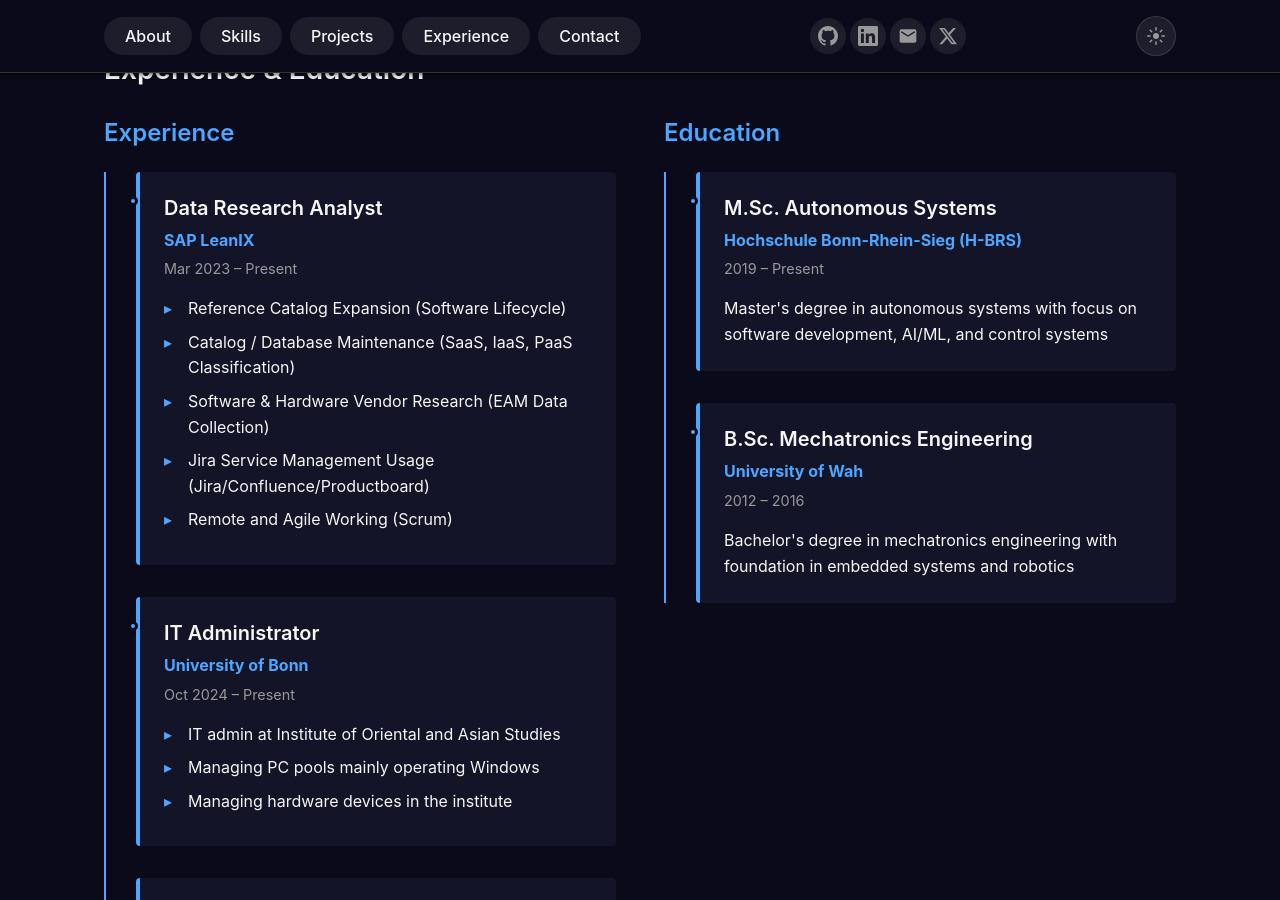
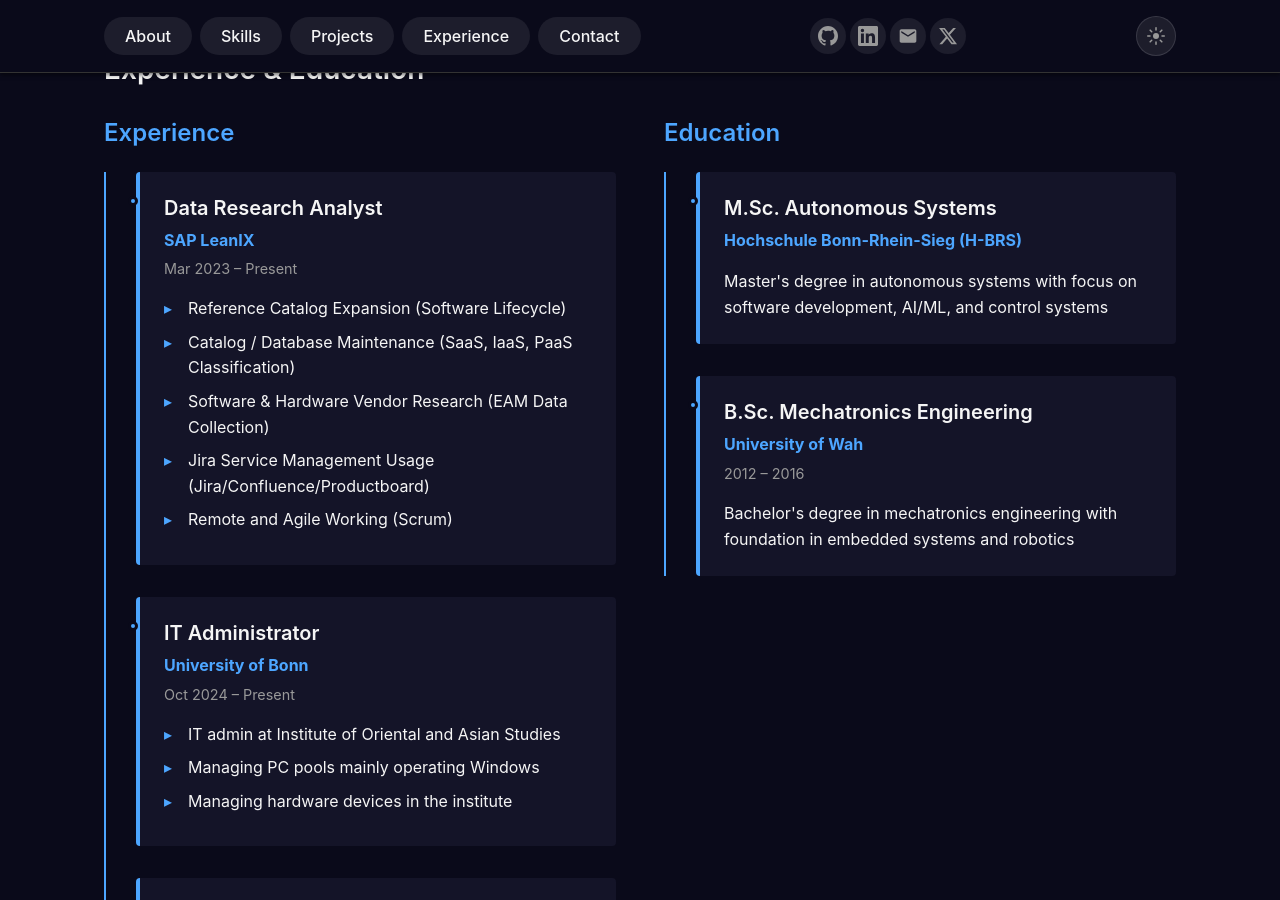
Before and after one commit to TouseefQ/touseefq.github.io, a Jekyll site: the page built from index.html, in a window 1280 px wide and 900 px high, scrolled down 3324 px. Built offline with Jekyll 4.4.1, drawn with Linux system fonts in a browser that asks for light colours.

Commit message:
chore: remove dates from M.Sc. Autonomous Systems entry

```diff
--- a/_data/experience.yml
+++ b/_data/experience.yml
@@ -32,7 +32,6 @@
 
 - title: "M.Sc. Autonomous Systems"
   company: "Hochschule Bonn-Rhein-Sieg (H-BRS)"
-  dates: "2019 – Present"
   description: "Master's degree in autonomous systems with focus on software development, AI/ML, and control systems"
   type: "education"
 
```
